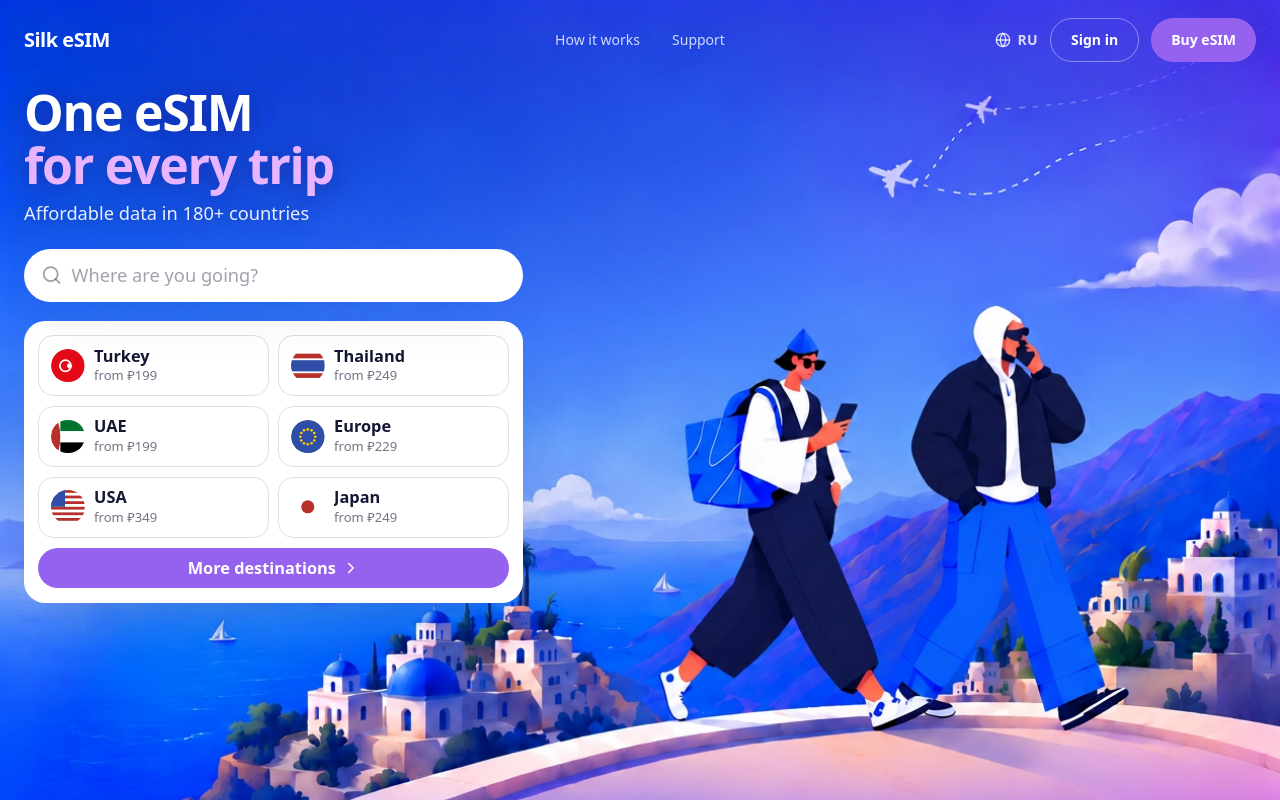
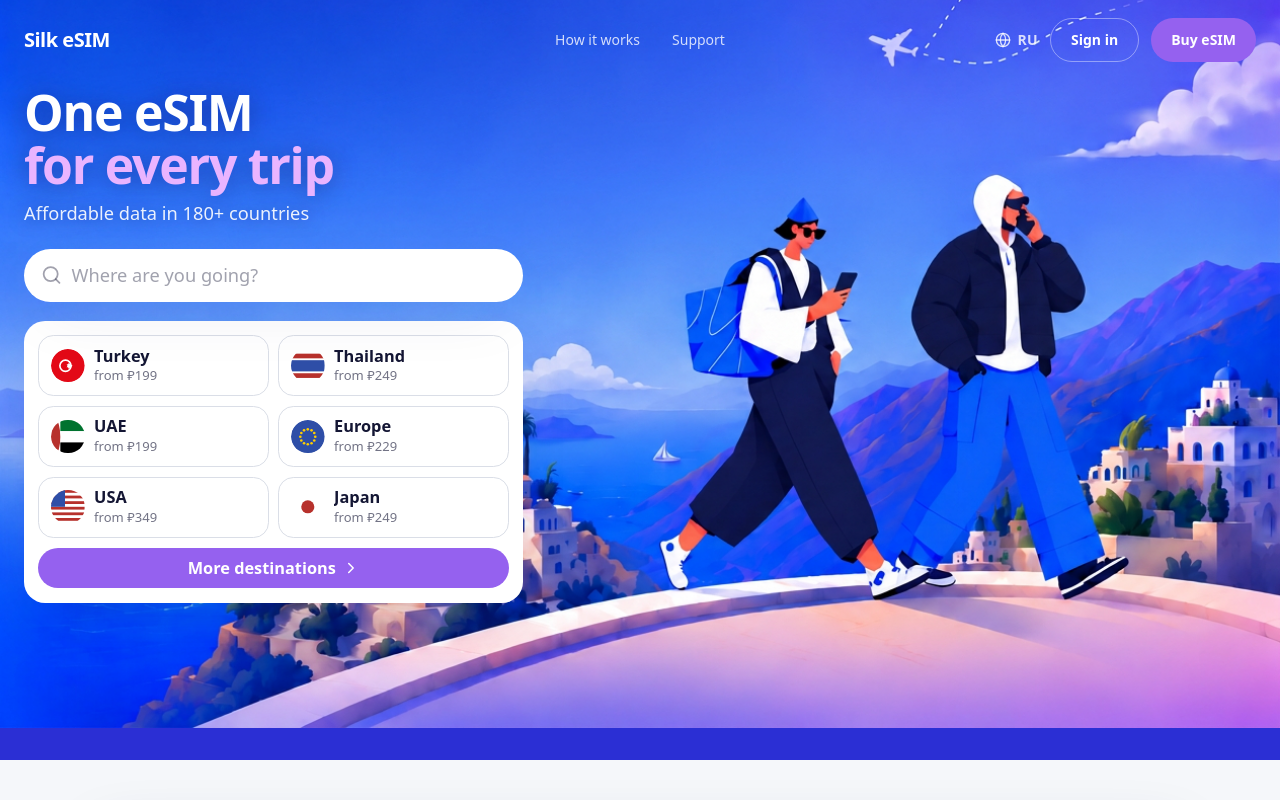
Before and after one commit to yatskovatatyana-dotcom/silk-esims, a React (Vite) app: page /hero-2 in a window 1280 px wide. Shown: the top 800 px of the page. Built offline with nearby package versions, Linux system fonts and the light colour scheme.

Commit message:
Changes
Co-authored-by: yatskovatatyana-dotcom <235263755+yatskovatatyana-dotcom@users.noreply.github.com>

```diff
--- a/src/components/Hero.tsx
+++ b/src/components/Hero.tsx
@@ -81,7 +81,7 @@ const Hero = (_props: HeroProps) => {
         <img
           src={heroBanner}
           alt="Silk eSIM — One eSIM for every trip"
-          className="block w-full h-auto"
+          className="block w-full h-auto md:h-[calc(100svh-4.5rem)] md:object-cover md:object-bottom"
           width={1536}
           height={1024}
         />
```
